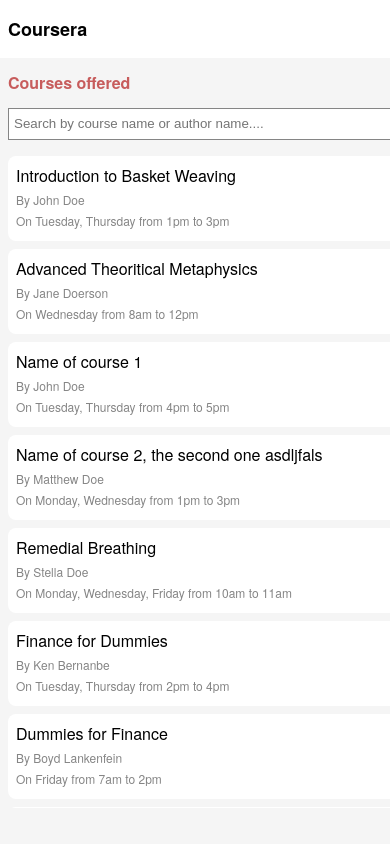
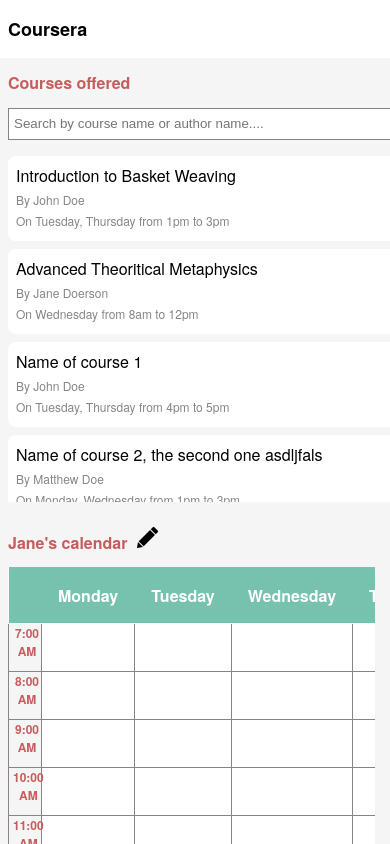
Before and after one commit to ramya201/CourseCalendar, an Angular app: page / in a window 390 px wide. Shown: the top 844 px of the page. Built offline with nearby package versions, Linux system fonts and the light colour scheme.

Commit message:
Updating css for smaller devices

```diff
--- a/src/app/components/calendar/calendar.component.css
+++ b/src/app/components/calendar/calendar.component.css
@@ -88,7 +88,7 @@
   cursor: pointer;
 }
 
-@media screen and (max-height: 720px) {
+@media screen and (max-width: 420px) {
   .calendar-container {
     margin: 16px 0 8px 0;
     padding: 0 8px;
--- a/src/app/components/courses/courses.component.css
+++ b/src/app/components/courses/courses.component.css
@@ -7,7 +7,7 @@
 .courses {
   margin: 8px 0;
   padding: 0;
-  height: 85%;
+  height: 84%;
   overflow: scroll;
   list-style-type: none;
 }
@@ -84,8 +84,12 @@
   margin-right: 4px;
 }
 
-@media screen and (max-height: 720px) {
+@media screen and (max-width: 420px) {
   .courses-container {
     height: 50vh;
   }
+
+  .error {
+    padding: 24px 8px;
+  }
 }
```
